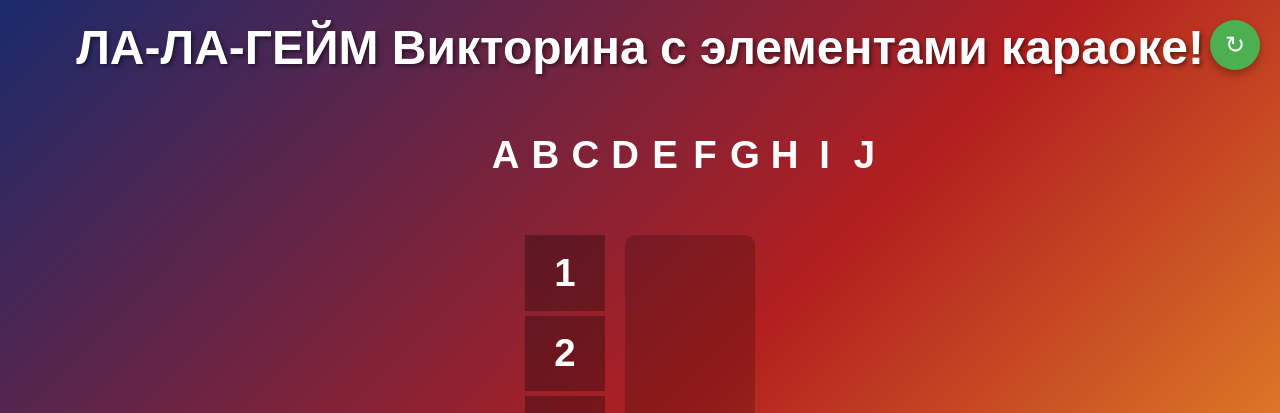
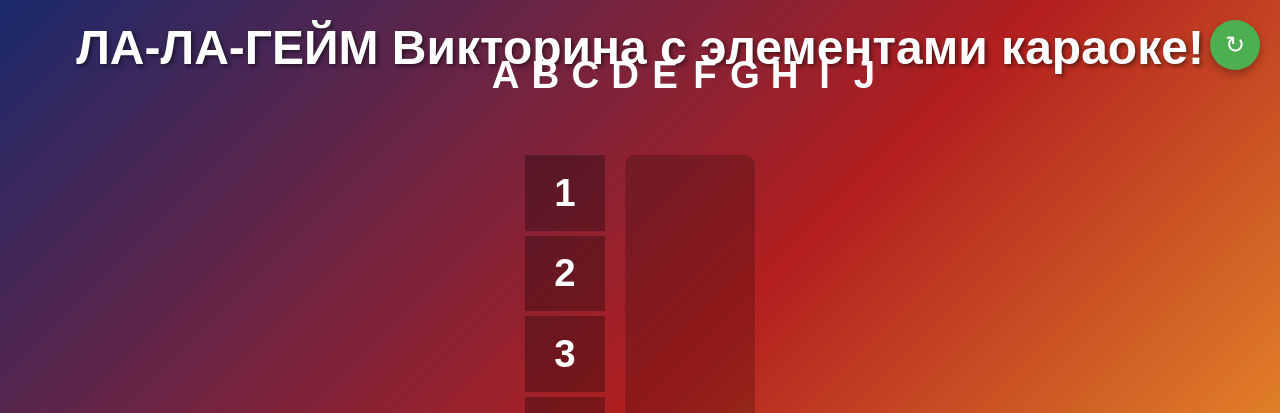
Before and after one commit to VIOldBoyVI/LaLa, a Flask app: page / in a window 1280 px wide. Shown: the top 413 px of the page. Run offline with Flask 3, Linux system fonts and the light colour scheme; data comes from the database, SQL or seed files in the repository; data that the repository does not hold is empty.

Commit message:
**Title:** Repositioned header and centered column labels in game board
**Key features implemented:**
- Updated `templates/index.html`: Adjusted vertical positioning of the header (`h1`) and subtitle by reducing `margin-bottom` from 30px to -10px and from 10px to -30px, respectively, lifting the header elements by 40px.
- Modified `.col-labels` CSS: Ensured column labels A-J are perfectly centered within their respective grid cells using `display: flex`, `align-items: center`, and `justify-content: center`.
- Enhanced `.col-label` styling: Applied `box-sizing: border-box` and consistent `min-height`/`min-width` to maintain alignment integrity across dynamic content.

**Summary:**
The header is now elevated by 40px for better visual hierarchy, and column labels are precisely centered under each cell, improving layout consistency and user experience.

```diff
--- a/templates/index.html
+++ b/templates/index.html
@@ -24,14 +24,14 @@
 
         .header {
             text-align: center;
-            margin-bottom: 30px;
+            margin-bottom: -10px; /* Reduced from 30px to move up by 40px */
             color: white;
             text-shadow: 2px 2px 4px rgba(0, 0, 0, 0.5);
         }
 
         h1 {
             font-size: 3rem;
-            margin-bottom: 10px;
+            margin-bottom: -30px; /* Reduced from 10px to move up by 40px */
         }
 
         h2 {
@@ -118,6 +118,7 @@
             font-weight: bold;
             color: white;
             min-height: 0; /* Allow labels to shrink */
+            box-sizing: border-box; /* Include padding/border in width calculation */
         }
 
         .cell {
```
Also changed, not shown: 1 other file.
